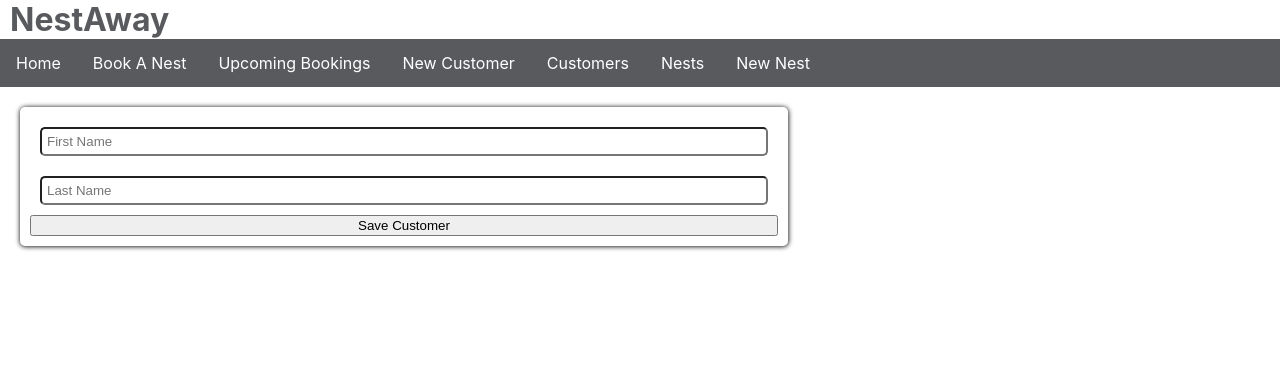
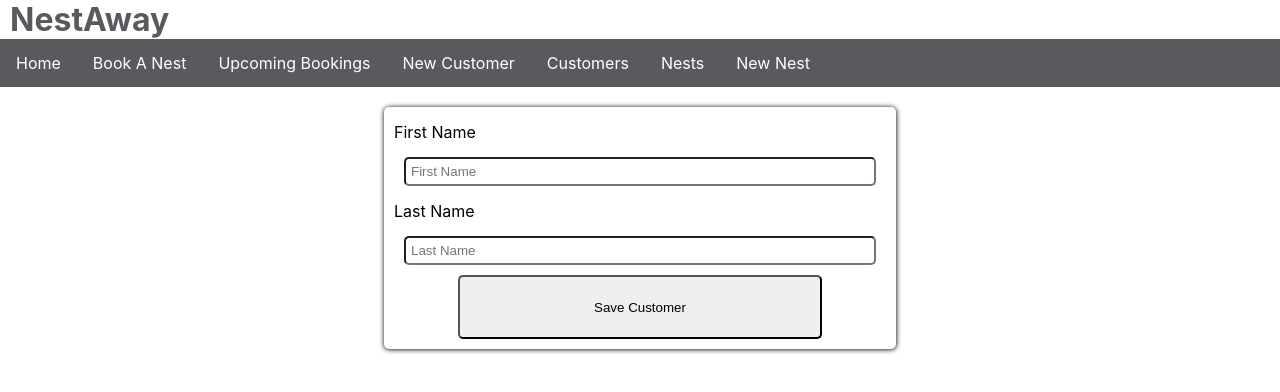
Before and after one commit to BornaMaticic/NestAway, a React (Create React App) app in the folder frontend/: page /customerform in a window 1280 px wide. Shown: the top 392 px of the page. Built offline with nearby package versions, Linux system fonts and the light colour scheme; no server answers.

Commit message:
added css style and centering to new customer

```diff
--- a/frontend/src/App.css
+++ b/frontend/src/App.css
@@ -107,18 +107,47 @@ li a:hover:not(.active) {
 
 }
 
-#booking-form-filter{
+#booking-form-filter-button{
   outline: none;
   /* box-shadow: 0.1px 0.1px 4px 0.1px; */
   border-radius: 5px;
   cursor: pointer;
-
+  /* max-width: 20vw; */
+  margin-left: 5vw;
+  margin-right: 5vw;
+  height: 5vw;
 }
 
-#booking-form-filter:hover{
+#booking-form-filter-button:hover{
   background-color: #acacac;
 }
 
+#booking-form-submit{
+  /* visibility: hidden; */
+  min-width: 20vw;
+}
+
+#booking-form-submit-button{
+  height: 5vh;
+  /* width: 10vw; */
+}
+
+#booking-form-submit-button:hover{
+  background-color: #acacac;
+}
+
+#customer-form-submit{
+  outline: none;
+  border-radius: 5px;
+  cursor: pointer;
+  margin-left: 5vw;
+  margin-right: 5vw;
+  height: 5vw;
+}
+
+#customer-form-submit:hover{
+  background-color: #acacac;
+}
 
 
 
--- a/frontend/src/components/BookingForm.js
+++ b/frontend/src/components/BookingForm.js
@@ -25,6 +25,7 @@ class BookingForm extends Component {
     }
     this.props.onCriteriaSubmit(criteria);
     console.log(criteria);
+    document.getElementById('booking-form-submit').style.visibility = 'visible';
   }
 
   handleCustomerSelect(index){
@@ -66,8 +67,6 @@ class BookingForm extends Component {
 
       <div className="booking-form-container">
 
-      <div className="margin"/>
-
       <form onSubmit={this.handleCriteriaSubmit}>
 
         <CustomerSelector
@@ -86,7 +85,7 @@ class BookingForm extends Component {
         <label for="maxPricePerNight">Maximum Price Per Night</label>
         <input type="number" placeholder="Max price per night" name="maxPricePerNight" required/>
 
-        <button id="booking-form-filter" type="submit">Display available nests</button>
+        <button id="booking-form-filter-button" type="submit">Display available nests</button>
       </form>
 
       <div className="margin"/>
@@ -98,8 +97,8 @@ class BookingForm extends Component {
         handleBookingClick={this.handleBooking}
       />
 
-      <form onSubmit={this.handleBookingPost}>
-        <button type="submit">Confirm booking</button>
+      <form id="booking-form-submit" onSubmit={this.handleBookingPost}>
+        <button id="booking-form-submit-button" type="submit">Confirm booking</button>
       </form>
 
       </div>
--- a/frontend/src/components/CustomerForm.js
+++ b/frontend/src/components/CustomerForm.js
@@ -23,11 +23,20 @@ class CustomerForm extends Component {
 
   render(){
     return(
+      <div className="booking-form-container">
+
       <form onSubmit={this.prepareCustomerToPost}>
+
+        <label for="firstName">First Name</label>
         <input type="text" placeholder="First Name" name="firstName"/>
+
+        <label for="lastName">Last Name</label>
         <input type="text" placeholder="Last Name" name="lastName"/>
-        <button type="submit">Save Customer</button>
+
+        <button id="customer-form-submit" type="submit">Save Customer</button>
       </form>
+
+      </div>
     )
   }
 
--- a/frontend/src/components/FilteredProperty.js
+++ b/frontend/src/components/FilteredProperty.js
@@ -27,11 +27,9 @@ const FilteredProperty = (props) => {
               {props.property.address}
             </Typography>
             <Typography component="p">
-              {props.property.rating}
+              {props.property.rating} Star Rating
             </Typography>
-            <Typography component="p">
-              {props.property.id}
-            </Typography>
+
           </CardContent>
 
 
```
